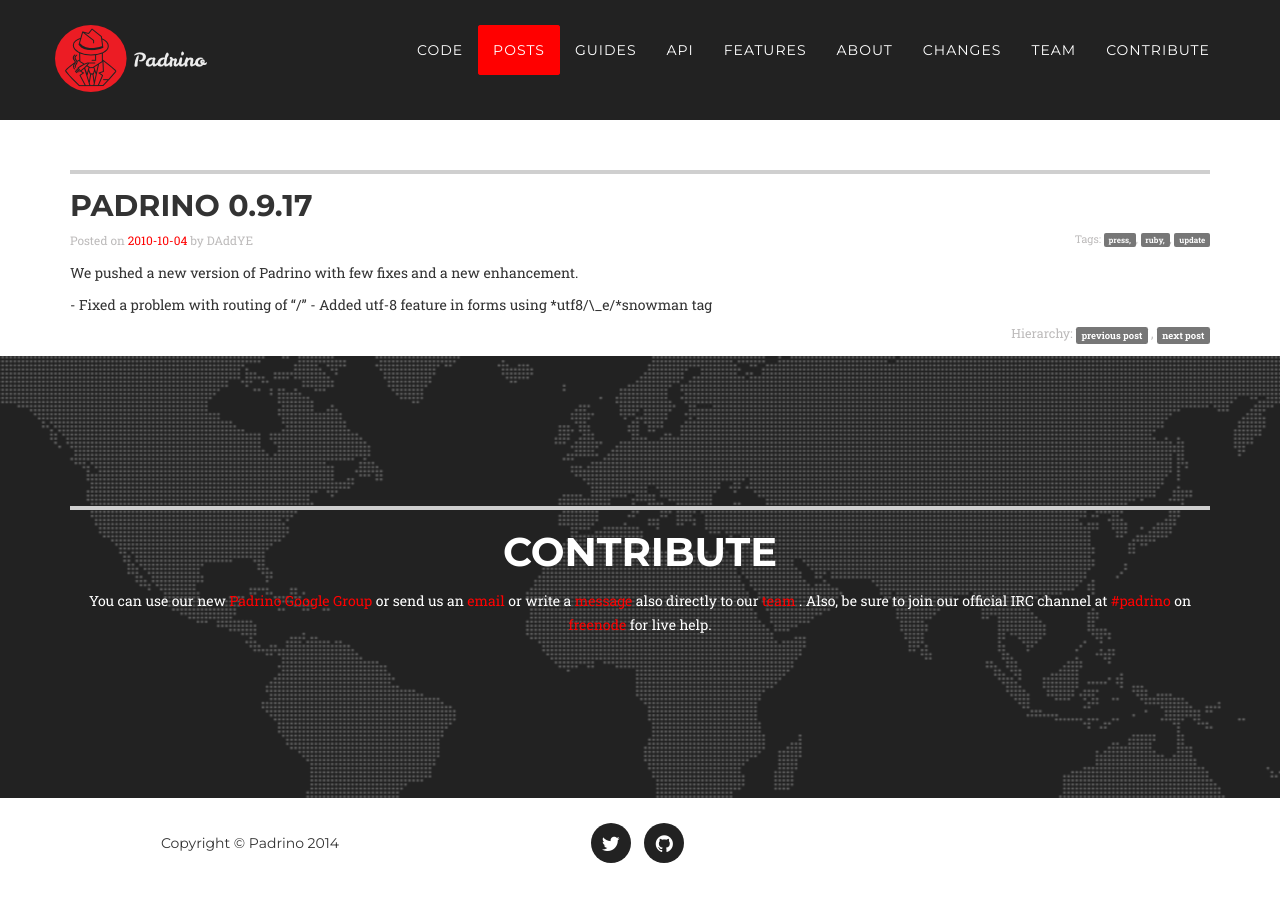
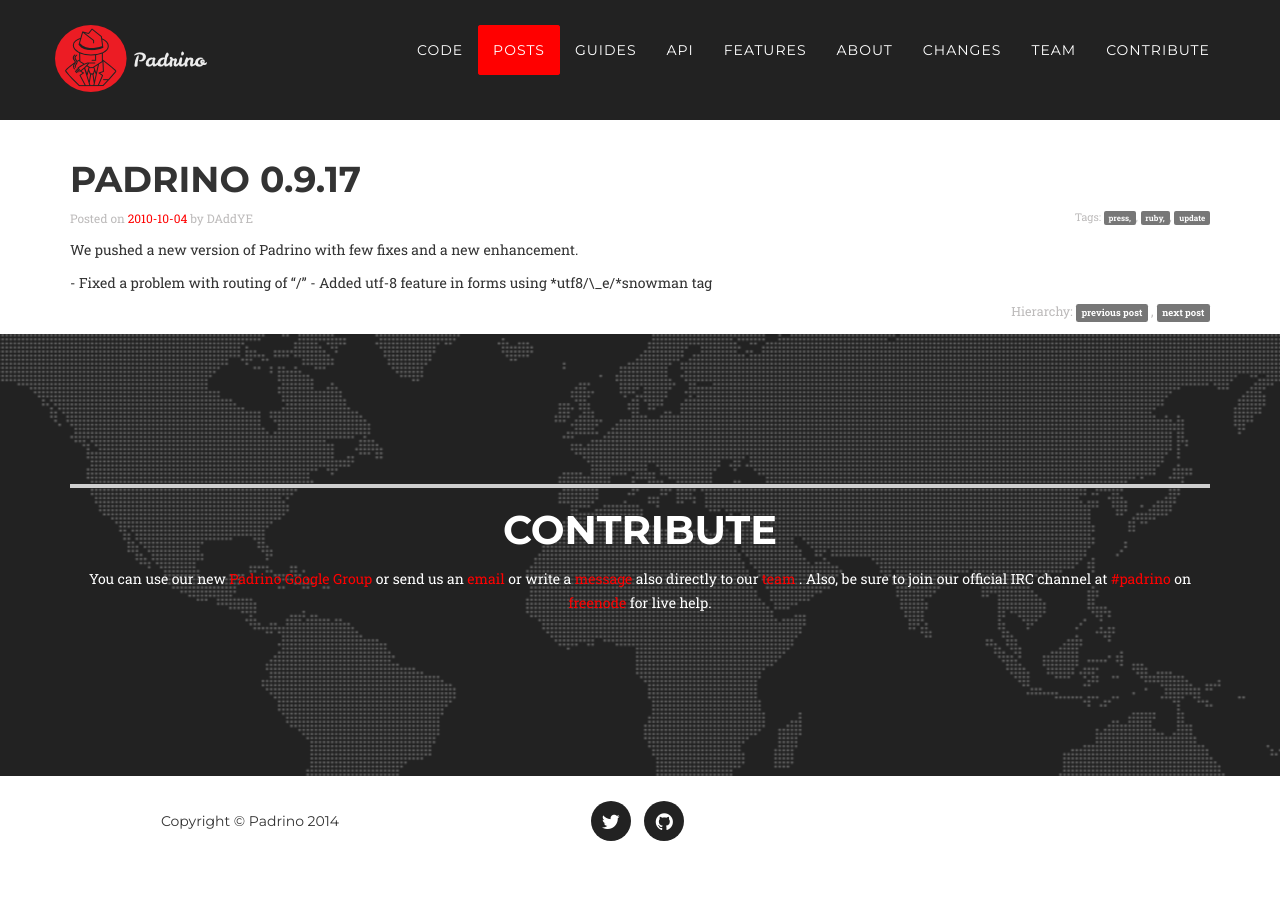
Before and after one commit to wikimatze/padrinorb-website, a Jekyll site: the page built from _posts/2010-10-04-padrino-0-9-17.md, in a window 1280 px wide. Built offline with Jekyll 4.4.1, drawn with Linux system fonts in a browser that asks for light colours; some web fonts are replaced; Markdown is read by kramdown in place of the engine named in the settings.

Commit message:
h1 tag for posts

```diff
--- a/_layouts/guides.html
+++ b/_layouts/guides.html
@@ -8,7 +8,7 @@
         <div class="container vertical-offset-top">
             <div class="row">
                 <div class="col-lg-8">
-                  <h1 class="section-heading">{{ page.title}}</h1>
+                  <h1>{{ page.title}}</h1>
                     <div class="author">
                       Posted on <time datetime="{{page.date | date:"%Y-%m-%d"}}" pubdate><a href="{{ page.url }}" title="Permalink for this post">{{page.date | date:"%Y-%m-%d"}}</a></time> by {{ page.author }}
                       {% if page.update %}, updated <time>{{ page.update }}</time> {% endif %} {% if page.update_author %} by {{ page.update_author }} {% endif %}
--- a/_layouts/post.html
+++ b/_layouts/post.html
@@ -8,7 +8,7 @@
         <div class="container">
             <div class="row vertical-offset-top">
                 <div class="col-lg-12">
-                  <h2 class="section-heading">{{ page.title}}</h2>
+                  <h1>{{ page.title}}</h1>
                     <div class="author">
                       Posted on <time datetime="{{page.date | date:"%Y-%m-%d"}}" pubdate><a href="{{ page.url }}" title="Permalink for this post">{{page.date | date:"%Y-%m-%d"}}</a></time>
                       {% if page.update %}, updated <time>{{ page.update }}</time> {% endif %} by {{ page.author }}
```
